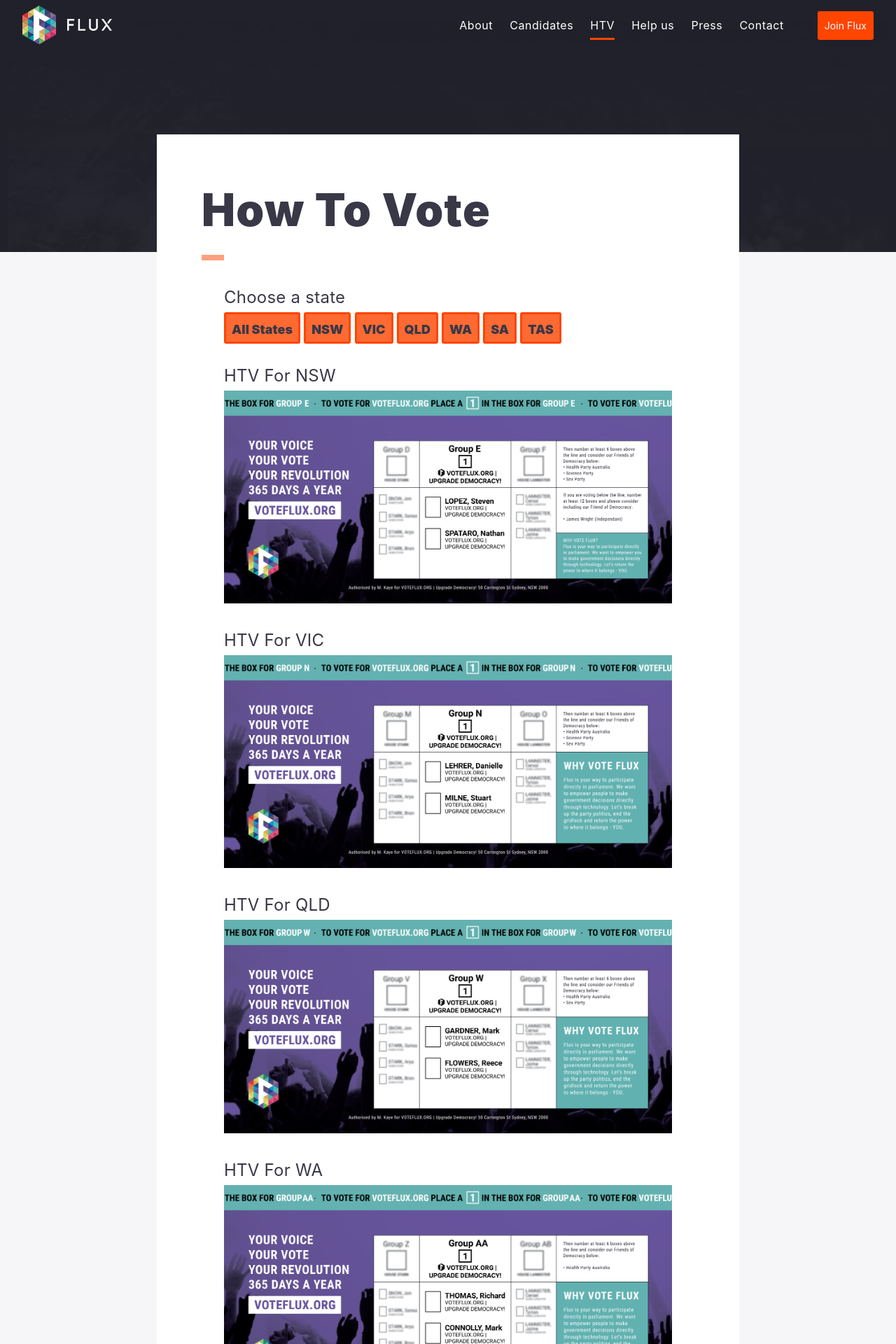
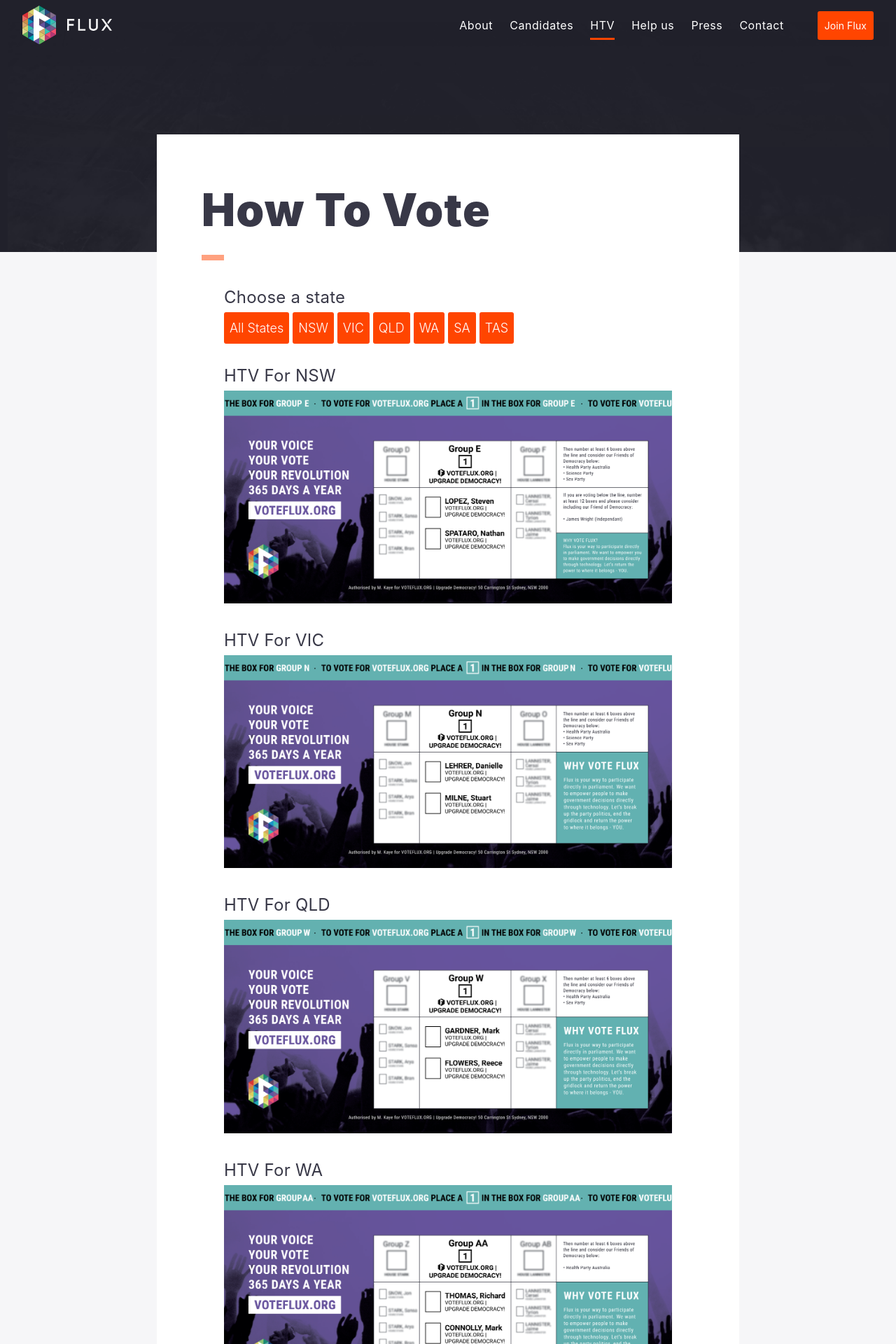
Before and after one commit to voteflux/flux-website-v2, a Jekyll site: the page built from htv.html, in a window 1280 px wide. Shown: the top 1920 px of the page at 70% size. Built offline with Jekyll 4.4.1, drawn with Linux system fonts in a browser that asks for light colours.

Commit message:
Consistent buttons

```diff
--- a/htv.html
+++ b/htv.html
@@ -49,9 +49,9 @@
           }
         </script>
 
-        <button class="p1 rounded bg-accent-light border border-accent bold dark-gray" onclick="showAll()">All States</button>
+        <button class="p1 rounded bg-accent white" onclick="showAll()">All States</button>
         {% for state in page.htvs %}
-          <button class="p1 rounded bg-accent-light border border-accent bold dark-gray" onclick="showState('{{state}}');">{{state | upcase}}</button>
+          <button class="p1 rounded bg-accent white" onclick="showState('{{state}}');">{{state | upcase}}</button>
         {% endfor %}
       </div>
 
```
